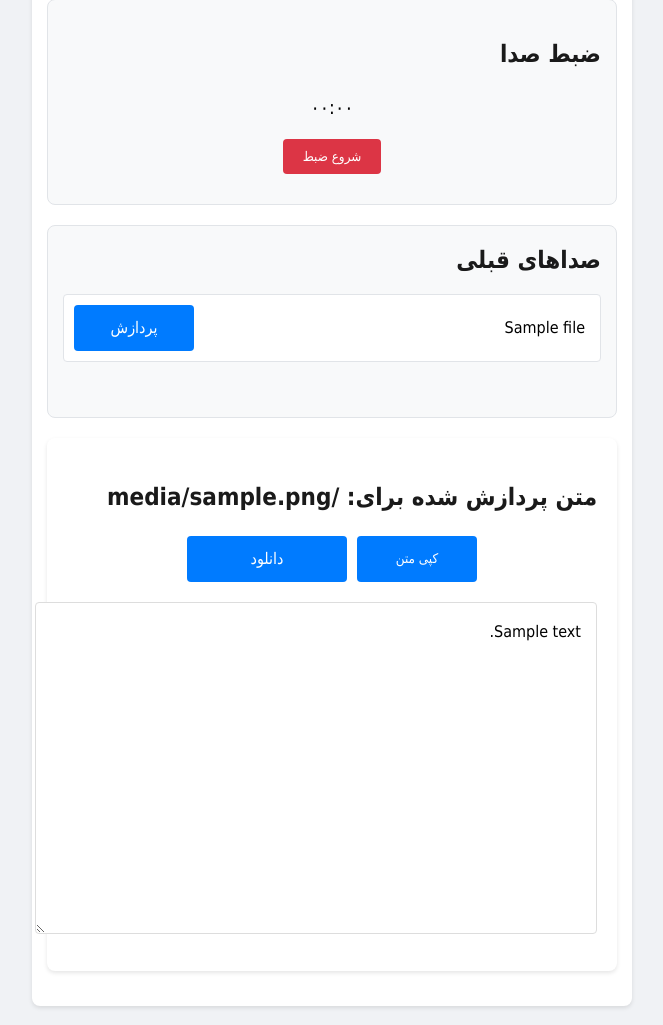
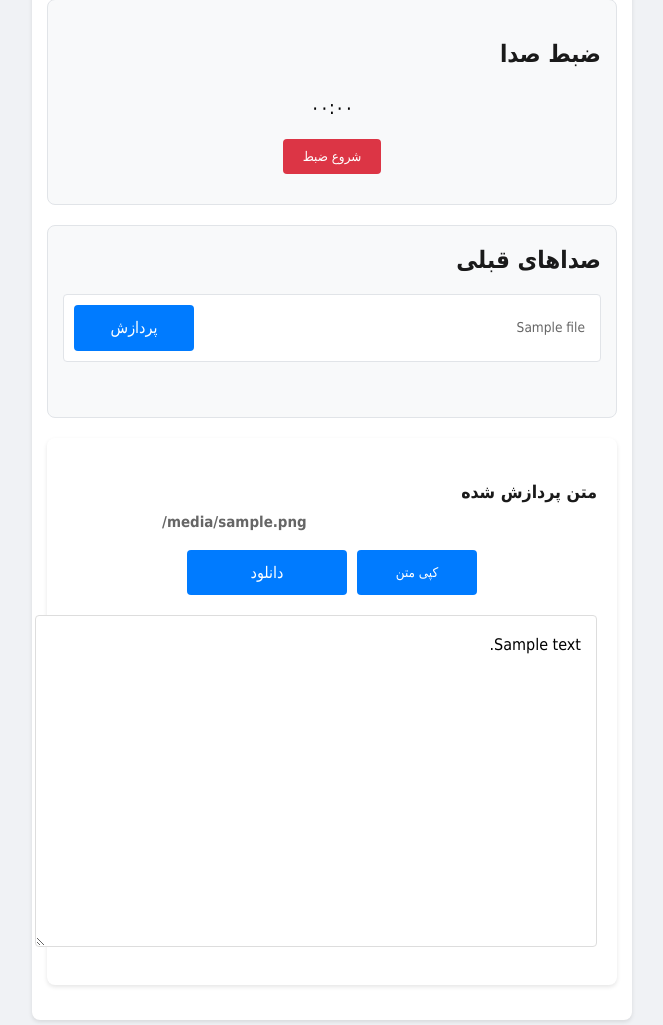
Before and after one commit to soheyldaliraan/Voice-to-Book, a Flask app: template templates/index.html in a window 1280 px wide. Shown: the part 154-1179 px from the top of the page, without its empty margins (308-971 px from the left). Run offline with Flask 3, Linux system fonts and the light colour scheme; the template is opened without the code that fills it: most values are stand-ins (such as "Sample title", 1, 10 or a date in 2020); some web fonts are replaced.

Commit message:
updated style

```diff
--- a/static/css/styles.css
+++ b/static/css/styles.css
@@ -120,6 +120,7 @@ body {
     margin-bottom: 10px;
     gap: 10px;
     background: white;
+    min-height: 45px;
 }
 .processed-text-container {
     margin: 20px 0;
@@ -127,6 +128,17 @@ body {
     background: white;
     border-radius: 8px;
     box-shadow: 0 2px 4px rgba(0,0,0,0.1);
+}
+.processed-text-container h2 {
+    font-size: 1.1em;
+    margin-bottom: 15px;
+    word-break: break-all;
+}
+.processed-text-container .file-name {
+    display: block;
+    margin-top: 5px;
+    font-size: 0.85em;
+    color: #666;
 }
 .processed-text {
     width: 100%;
@@ -163,7 +175,7 @@ body {
     color: white;
     padding: 2px 8px;
     border-radius: 12px;
-    font-size: 0.8em;
+    font-size: 0.75em;
     display: inline-block;
     margin-right: 8px;
 }
@@ -185,6 +197,8 @@ body {
     direction: ltr;
     text-align: left;
     padding: 0 5px;
+    font-size: 0.85em;
+    color: #666;
 }
 .pagination {
     display: flex;
@@ -244,6 +258,7 @@ body {
     .file-name {
         max-width: calc(100% - 90px);
         text-align: left;
+        font-size: 0.8em;
     }
 
     .latest-tag {
@@ -263,6 +278,14 @@ body {
 
     .file-list {
         padding: 10px;
+    }
+
+    .processed-text-container {
+        padding: 15px;
+    }
+
+    .processed-text-container h2 {
+        font-size: 1em;
     }
 }
 
--- a/templates/index.html
+++ b/templates/index.html
@@ -4,7 +4,7 @@
     <meta charset="UTF-8">
     <meta name="viewport" content="width=device-width, initial-scale=1.0">
     <title>تبدیل صدا به متن فارسی</title>
-    <link rel="stylesheet" href="{{ url_for('static', filename='css/styles.css', v='1.0.1') }}">
+    <link rel="stylesheet" href="{{ url_for('static', filename='css/styles.css', v='1.0.2') }}">
 </head>
 <body>
     <div id="loadingOverlay" class="loading-overlay">
@@ -86,7 +86,10 @@
         </div>
 
         <div class="processed-text-container" {% if not processed_text %}style="display: none;"{% endif %}>
-            <h2>متن پردازش شده برای: {{ processed_file }}</h2>
+            <h2>
+                متن پردازش شده
+                <span class="file-name">{{ processed_file }}</span>
+            </h2>
             <div class="text-controls">
                 <button class="button" onclick="copyText()">کپی متن</button>
                 {% if processed_text and processed_file %}
```
